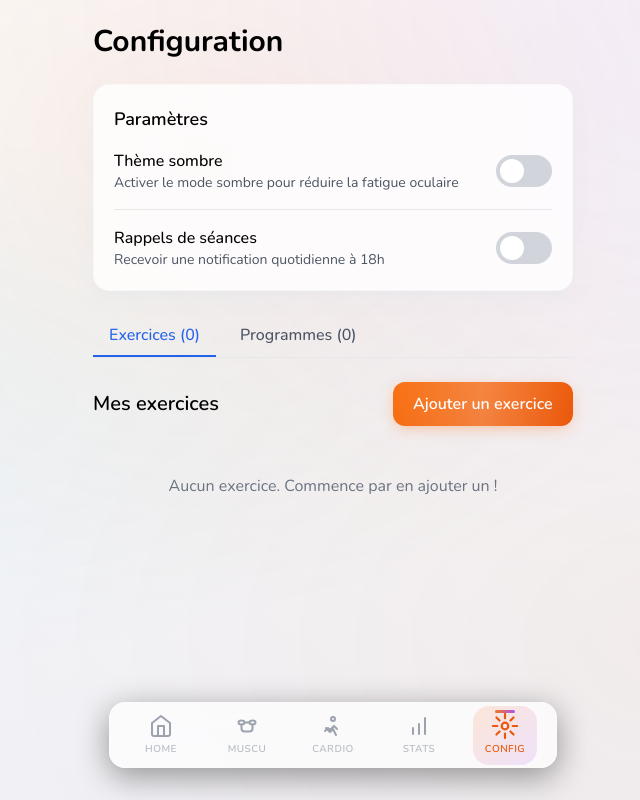
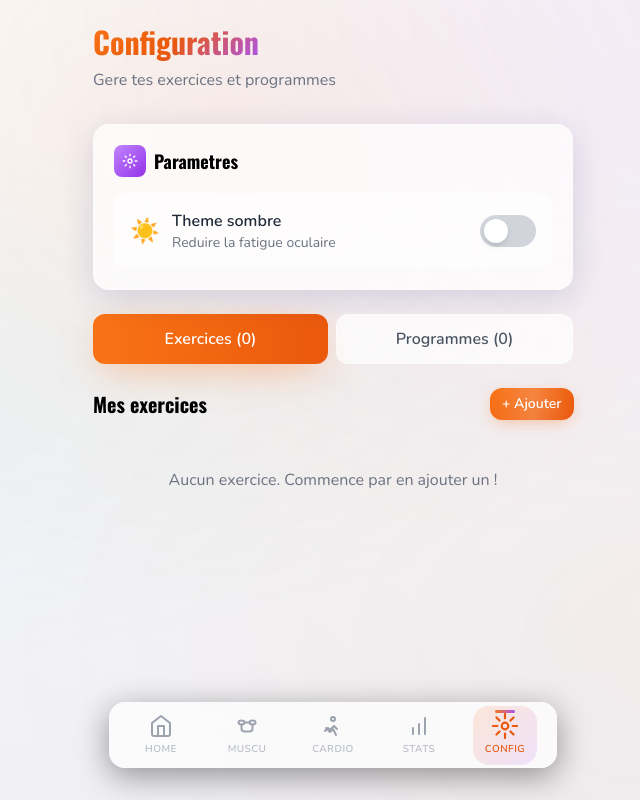
Before and after one commit to Mario-mto/AI-assistant, a React (Vite) app in the folder workout-tracker/: page /config in a window 1280 px wide. Shown: the whole page, without its empty margins (307-947 px from the left). Built offline with nearby package versions, Linux system fonts and the light colour scheme.

Commit message:
Remove notifications toggle, improve dark theme toggle styling

```diff
--- a/workout-tracker/src/pages/Config.tsx
+++ b/workout-tracker/src/pages/Config.tsx
@@ -1,7 +1,6 @@
 import { useState } from 'react'
 import { useWorkout } from '../context/WorkoutContext'
 import { useTheme } from '../context/ThemeContext'
-import { useNotifications } from '../hooks/useNotifications'
 import type { Exercise, Program } from '../types'
 import Button from '../components/ui/Button'
 import Modal from '../components/ui/Modal'
@@ -27,20 +26,8 @@ export default function Config() {
   } = useWorkout()
 
   const { theme, toggleTheme } = useTheme()
-  const { isEnabled, enableNotifications, disableNotifications } = useNotifications()
 
   const [activeTab, setActiveTab] = useState<Tab>('exercises')
-
-  const handleToggleNotifications = async () => {
-    if (isEnabled) {
-      disableNotifications()
-    } else {
-      const enabled = await enableNotifications()
-      if (!enabled) {
-        alert('Impossible d\'activer les notifications. Vérifiez les paramètres de votre navigateur.')
-      }
-    }
-  }
 
   // États pour les modals exercices
   const [isExerciseModalOpen, setIsExerciseModalOpen] = useState(false)
@@ -89,7 +76,7 @@ export default function Config() {
     setConfirmModal({
       isOpen: true,
       title: 'Supprimer l\'exercice',
-      message: `Êtes-vous sûr de vouloir supprimer "${exercise.name}" ? Cette action est irréversible.`,
+      message: `Etes-vous sur de vouloir supprimer "${exercise.name}" ? Cette action est irreversible.`,
       onConfirm: () => deleteExercise(exercise.id),
     })
   }
@@ -127,83 +114,89 @@ export default function Config() {
     setConfirmModal({
       isOpen: true,
       title: 'Supprimer le programme',
-      message: `Êtes-vous sûr de vouloir supprimer "${program.name}" ? Cette action est irréversible.`,
+      message: `Etes-vous sur de vouloir supprimer "${program.name}" ? Cette action est irreversible.`,
       onConfirm: () => deleteProgram(program.id),
     })
   }
 
   return (
-    <div>
-      <h1 className="text-3xl font-bold mb-6">Configuration</h1>
+    <div className="animate-fade-in">
+      <header className="mb-8">
+        <h1 className="text-3xl font-display font-bold">
+          <span className="gradient-text">Configuration</span>
+        </h1>
+        <p className="text-gray-500 dark:text-gray-400 mt-2">
+          Gere tes exercices et programmes
+        </p>
+      </header>
 
-      {/* Paramètres */}
-      <Card className="mb-6">
-        <h2 className="text-lg font-semibold mb-4">Paramètres</h2>
+      {/* Parametres */}
+      <Card variant="glass" className="mb-6">
+        <h2 className="text-lg font-display font-bold mb-4 flex items-center gap-2">
+          <span className="w-8 h-8 rounded-lg bg-gradient-to-br from-volt-400 to-volt-600 flex items-center justify-center text-white text-sm">
+            <svg className="w-4 h-4" viewBox="0 0 24 24" fill="none" stroke="currentColor" strokeWidth="2">
+              <circle cx="12" cy="12" r="3" />
+              <path d="M12 1v4M12 19v4M4.22 4.22l2.83 2.83M16.95 16.95l2.83 2.83M1 12h4M19 12h4M4.22 19.78l2.83-2.83M16.95 7.05l2.83-2.83" />
+            </svg>
+          </span>
+          Parametres
+        </h2>
 
         {/* Dark Mode */}
-        <div className="flex items-center justify-between mb-4 pb-4 border-b border-gray-200 dark:border-gray-700">
-          <div>
-            <p className="font-medium">Thème sombre</p>
-            <p className="text-sm text-gray-600 dark:text-gray-400">
-              Activer le mode sombre pour réduire la fatigue oculaire
-            </p>
+        <div className="flex items-center justify-between p-4 bg-white/50 dark:bg-white/5 rounded-xl">
+          <div className="flex items-center gap-3">
+            <span className="text-2xl">{theme === 'dark' ? '🌙' : '☀️'}</span>
+            <div>
+              <p className="font-semibold text-gray-800 dark:text-white">Theme sombre</p>
+              <p className="text-sm text-gray-500 dark:text-gray-400">
+                Reduire la fatigue oculaire
+              </p>
+            </div>
           </div>
           <button
             onClick={toggleTheme}
-            className={`relative inline-flex h-8 w-14 items-center rounded-full transition-colors ${
-              theme === 'dark' ? 'bg-blue-600' : 'bg-gray-300'
-            }`}
+            className={`
+              relative w-14 h-8 rounded-full transition-all duration-300
+              ${theme === 'dark'
+                ? 'bg-gradient-to-r from-volt-500 to-volt-600 shadow-[0_0_15px_rgba(168,85,247,0.4)]'
+                : 'bg-gray-300 dark:bg-gray-600'
+              }
+            `}
           >
             <span
-              className={`inline-block h-6 w-6 transform rounded-full bg-white transition-transform ${
-                theme === 'dark' ? 'translate-x-7' : 'translate-x-1'
-              }`}
-            />
-          </button>
-        </div>
-
-        {/* Notifications */}
-        <div className="flex items-center justify-between">
-          <div>
-            <p className="font-medium">Rappels de séances</p>
-            <p className="text-sm text-gray-600 dark:text-gray-400">
-              Recevoir une notification quotidienne à 18h
-            </p>
-          </div>
-          <button
-            onClick={handleToggleNotifications}
-            className={`relative inline-flex h-8 w-14 items-center rounded-full transition-colors ${
-              isEnabled ? 'bg-blue-600' : 'bg-gray-300'
-            }`}
-          >
-            <span
-              className={`inline-block h-6 w-6 transform rounded-full bg-white transition-transform ${
-                isEnabled ? 'translate-x-7' : 'translate-x-1'
-              }`}
+              className={`
+                absolute top-1 w-6 h-6 rounded-full bg-white shadow-md
+                transition-all duration-300 ease-out
+                ${theme === 'dark' ? 'left-7' : 'left-1'}
+              `}
             />
           </button>
         </div>
       </Card>
 
       {/* Tabs */}
-      <div className="flex gap-2 mb-6 border-b border-gray-200 dark:border-gray-700">
+      <div className="flex gap-2 mb-6">
         <button
           onClick={() => setActiveTab('exercises')}
-          className={`px-4 py-2 font-medium border-b-2 transition-colors ${
-            activeTab === 'exercises'
-              ? 'border-blue-600 dark:border-blue-400 text-blue-600 dark:text-blue-400'
-              : 'border-transparent text-gray-600 dark:text-gray-400 hover:text-gray-900 dark:hover:text-gray-100'
-          }`}
+          className={`
+            flex-1 px-4 py-3 rounded-xl font-semibold transition-all duration-300
+            ${activeTab === 'exercises'
+              ? 'bg-gradient-to-r from-energy-500 to-energy-600 text-white shadow-energy'
+              : 'glass text-gray-600 dark:text-gray-300 hover:bg-white/80 dark:hover:bg-white/10'
+            }
+          `}
         >
           Exercices ({exercises.length})
         </button>
         <button
           onClick={() => setActiveTab('programs')}
-          className={`px-4 py-2 font-medium border-b-2 transition-colors ${
-            activeTab === 'programs'
-              ? 'border-blue-600 dark:border-blue-400 text-blue-600 dark:text-blue-400'
-              : 'border-transparent text-gray-600 dark:text-gray-400 hover:text-gray-900 dark:hover:text-gray-100'
-          }`}
+          className={`
+            flex-1 px-4 py-3 rounded-xl font-semibold transition-all duration-300
+            ${activeTab === 'programs'
+              ? 'bg-gradient-to-r from-energy-500 to-energy-600 text-white shadow-energy'
+              : 'glass text-gray-600 dark:text-gray-300 hover:bg-white/80 dark:hover:bg-white/10'
+            }
+          `}
         >
           Programmes ({programs.length})
         </button>
@@ -211,10 +204,12 @@ export default function Config() {
 
       {/* Contenu des tabs */}
       {activeTab === 'exercises' && (
-        <div>
+        <div className="animate-fade-in">
           <div className="flex justify-between items-center mb-4">
-            <h2 className="text-xl font-semibold">Mes exercices</h2>
-            <Button onClick={handleAddExercise}>Ajouter un exercice</Button>
+            <h2 className="text-xl font-display font-bold">Mes exercices</h2>
+            <Button onClick={handleAddExercise} size="sm">
+              + Ajouter
+            </Button>
           </div>
           <ExerciseList
             exercises={exercises}
@@ -225,10 +220,12 @@ export default function Config() {
       )}
 
       {activeTab === 'programs' && (
-        <div>
+        <div className="animate-fade-in">
           <div className="flex justify-between items-center mb-4">
-            <h2 className="text-xl font-semibold">Mes programmes</h2>
-            <Button onClick={handleAddProgram}>Ajouter un programme</Button>
+            <h2 className="text-xl font-display font-bold">Mes programmes</h2>
+            <Button onClick={handleAddProgram} size="sm">
+              + Ajouter
+            </Button>
           </div>
           <ProgramList
             programs={programs}
```
